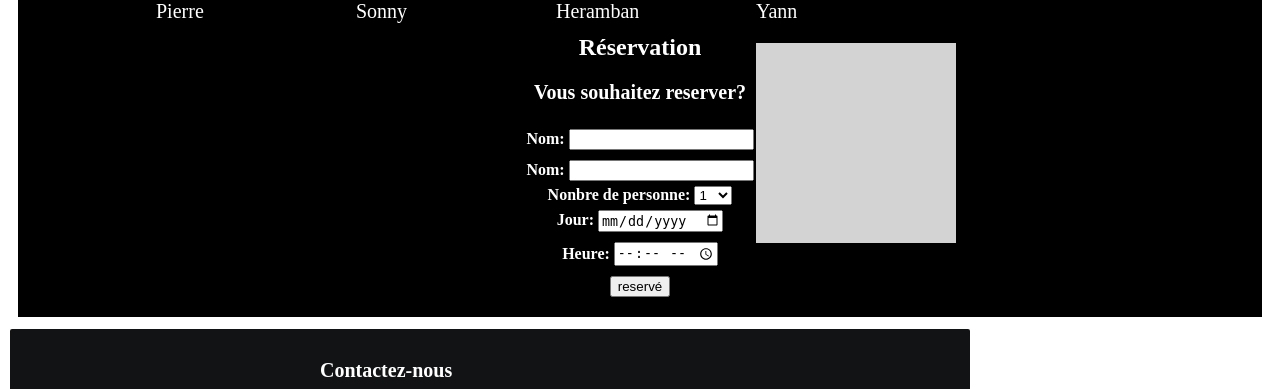
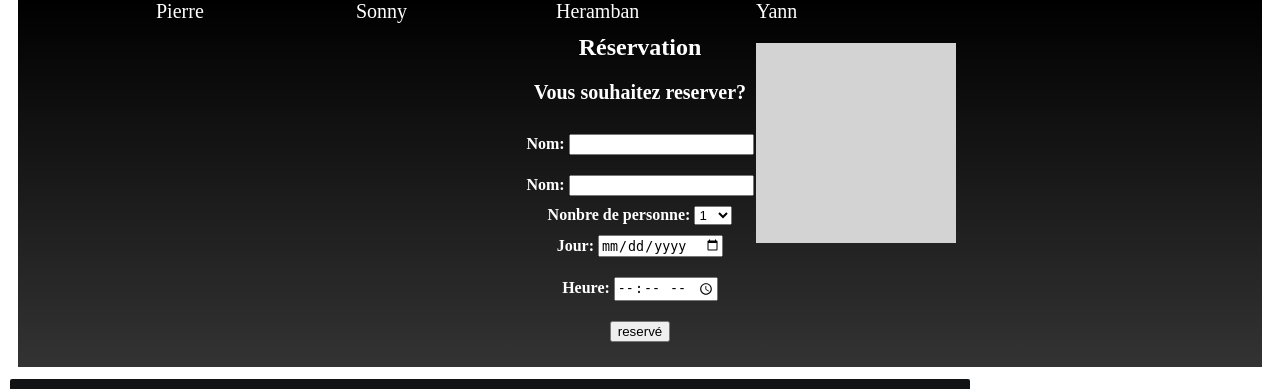
Before and after one commit to Archoss/siteVitrine, a PHP site: page / in a window 1280 px wide; the page is wider, and only the part inside the window is pictured. Shown: the part 1719-2108 px from the top of that part. Run offline with PHP 8.4, Linux system fonts and the light colour scheme; a map, chart or similar area stays blank; grey boxes are pictures that could not be loaded.

Commit message:
css reserve v3

```diff
--- a/css/style.css
+++ b/css/style.css
@@ -104,17 +104,21 @@
 	margin:10px;
 	padding: 15px;
 	clear: both;
-	background-color: black;
+	background: linear-gradient(180deg, black, #333333);
 	color: white;
 	font-weight: bolder;
 	text-align: center;
 }
 
 input{
-	margin-top: 5px;
-	margin-bottom: 5px;
+	margin-top: 10px;
+	margin-bottom: 10px;
 }
 
+label{
+	margin-top: 10px;
+	margin-bottom: 10px;
+}
 /*---------------------
 	FOOTER
 --------------------*/
```
